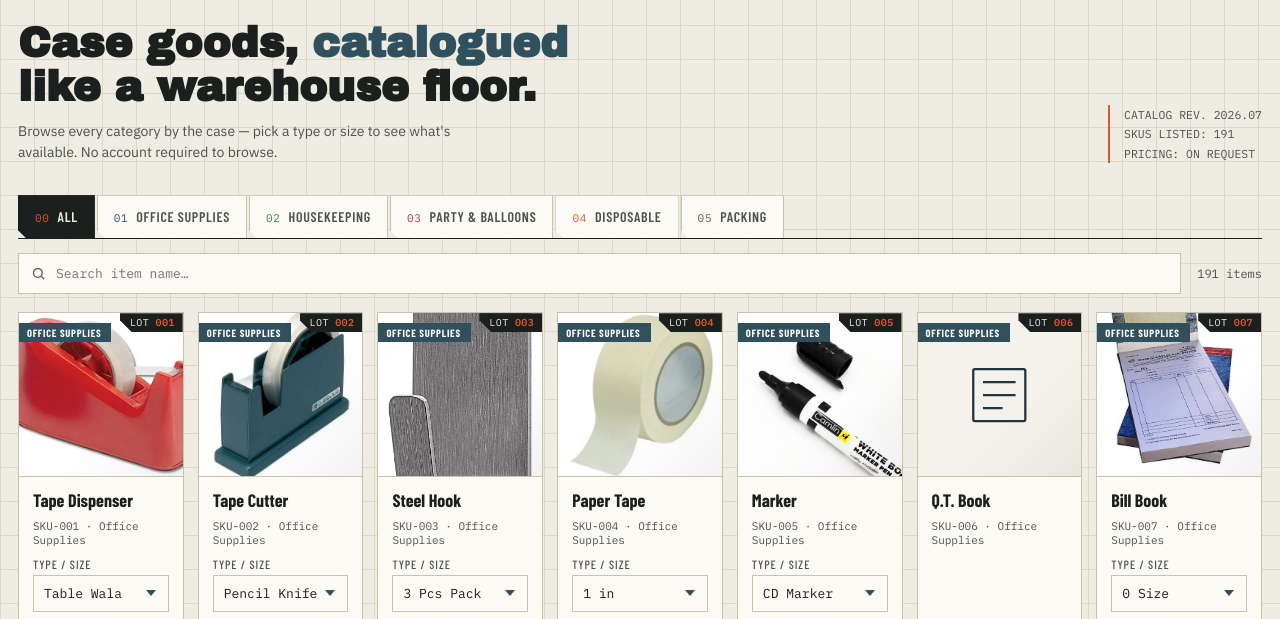
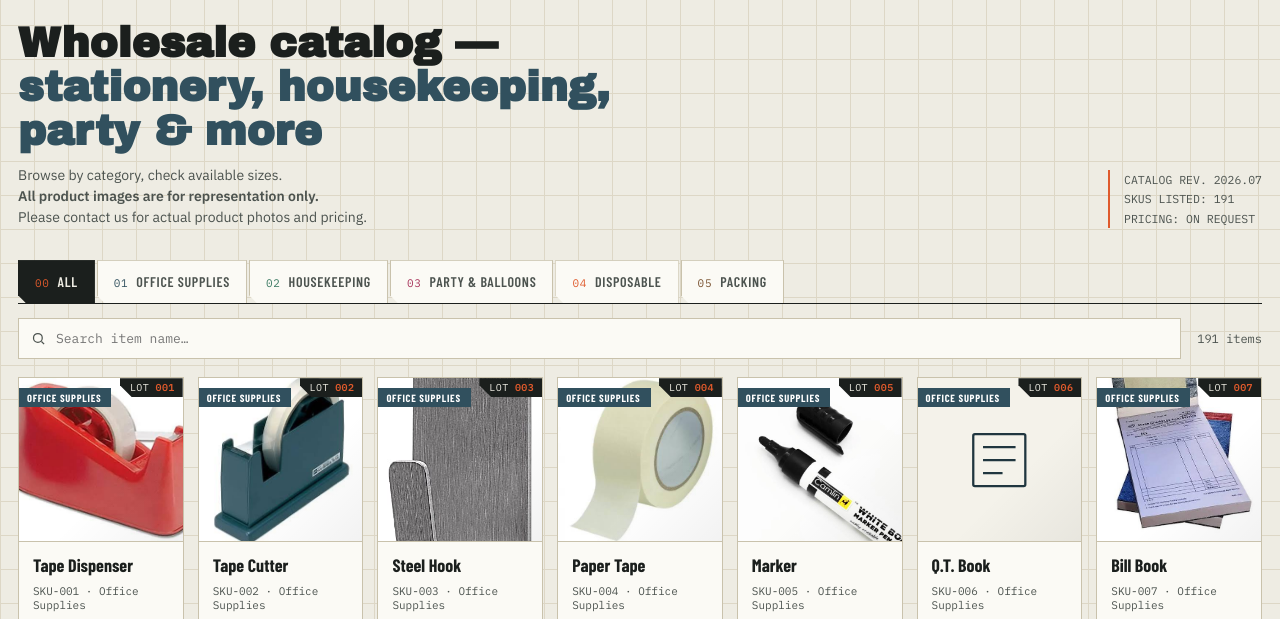
Before and after one commit to Aayush-patil-3710/Shree-Shivkrupa-Enterprises, a plain HTML site: page index.html in a window 1280 px wide. Shown: the part 111-730 px from the top of the page. Drawn offline with nearby package versions, Linux system fonts and the light colour scheme.

Commit message:
Update hero section content and disclaimer

```diff
--- a/index.html
+++ b/index.html
@@ -289,10 +289,15 @@
 </header>
 <div id="headerSpacer"></div>
 
+<!-- ===== HERO – simplified + image disclaimer ===== -->
 <section class="hero">
   <div>
-    <h1>Case goods, <span>catalogued</span><br>like a warehouse floor.</h1>
-    <p>Browse every category by the case — pick a type or size to see what's available. No account required to browse.</p>
+    <h1>Wholesale catalog — <span>stationery, housekeeping, party & more</span></h1>
+    <p>
+      Browse by category, check available sizes.<br>
+      <strong>All product images are for representation only.</strong><br>
+      Please contact us for actual product photos and pricing.
+    </p>
   </div>
   <div class="hero-manifest">
     CATALOG REV. 2026.07<br>
```
